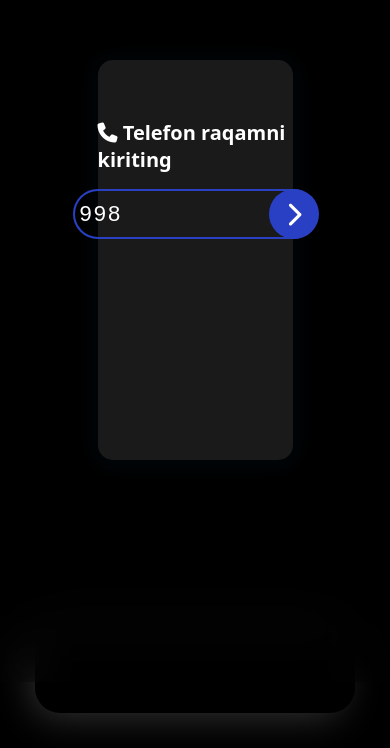
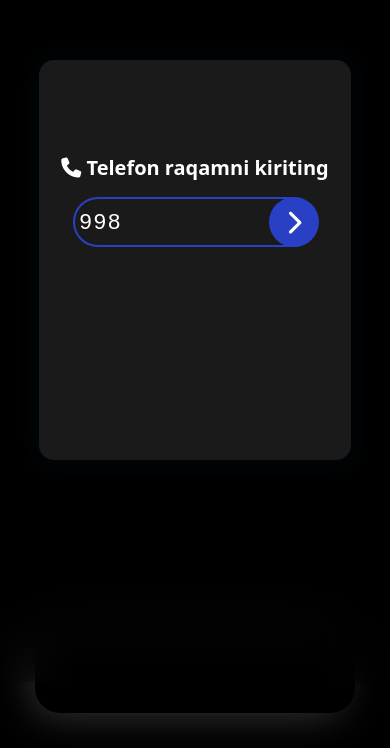
Before and after one commit to Muhammad-uzbek/vchat, a website with bundled scripts: page public/index.html in a window 390 px wide. Shown: the part 162-910 px from the top of the page. Built offline with nearby package versions, Linux system fonts and the light colour scheme; files whose address does not match are found by name.

Commit message:
style fix 2

```diff
--- a/public/css/style.css
+++ b/public/css/style.css
@@ -688,7 +688,7 @@ body {
     width: 110px;
   }
   .register-dialog{
-    width: 80%;
+    width: 80% !important;
   }
 }
 .filters-box{
```
